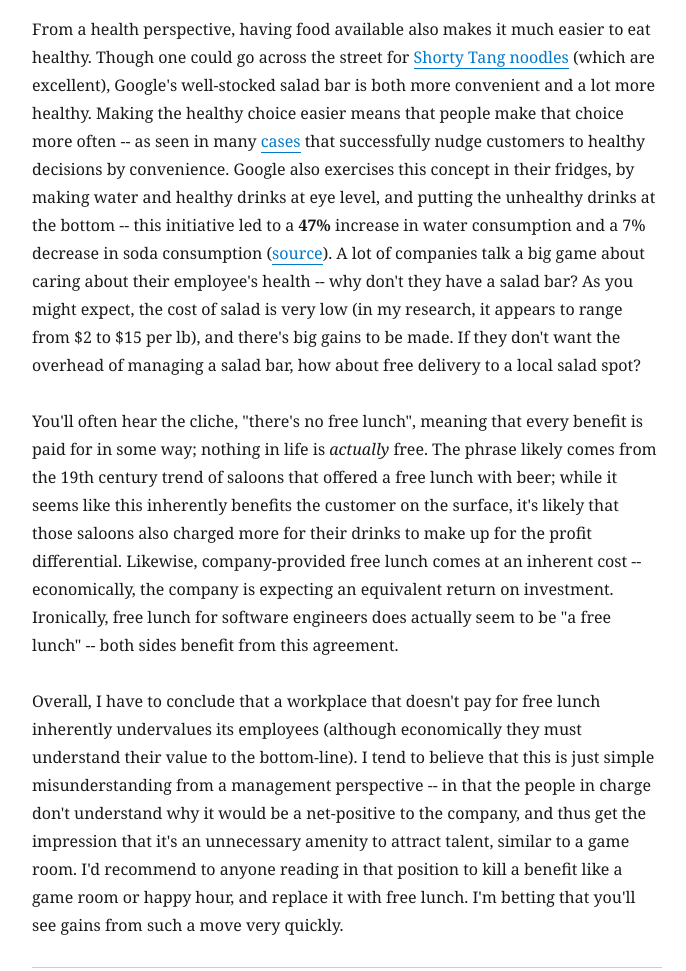
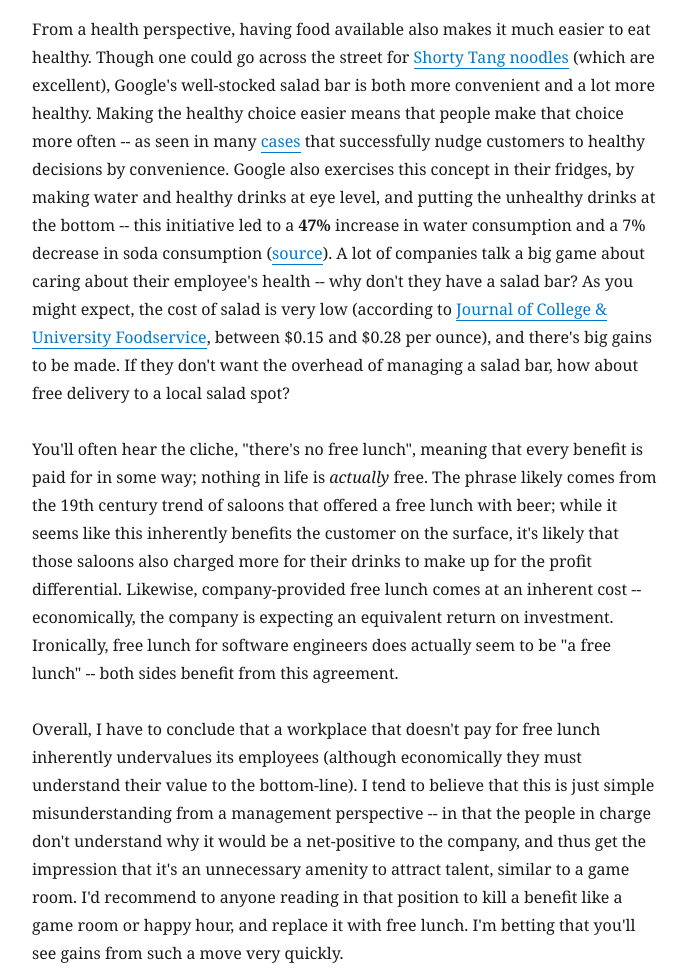
Before and after one commit to AaronBuxbaum/blog, a Gatsby site: page /no-free-lunch/ in a window 1280 px wide. Shown: the part 2212-3183 px from the top of the page, without its empty margins (293-979 px from the left). Built offline with nearby package versions, Linux system fonts and the light colour scheme; Gatsby itself is replaced by a stand-in of ours; some packages are replaced by stand-ins of ours.

Commit message:
Some more updates on no free lunch

```diff
--- a/content/blog/no-free-lunch/index.md
+++ b/content/blog/no-free-lunch/index.md
@@ -17,7 +17,7 @@ So, we come back to the question: does lunch cost more than $50, plus the negati
 
 The mental overhead of actually going out and getting food is surprisingly high. We've known for a long time that people only have [so much](https://en.wikipedia.org/wiki/Ego_depletion) that they can care about at one time, which is why many engineers have adapted consistent systems to remove unnecessary choices from their lives. For example, Mark Zuckerberg always wears the same shirt every day, and many engineers have taken to Soylent to avoid the "where should I get lunch?" debate entirely. By having the option directly there for your workers, it removes that choice from their mind, which has been proven to free their minds up to making better, faster, and more creative decisions.
 
-From a health perspective, having food available also makes it much easier to eat healthy. Though one could go across the street for [Shorty Tang noodles](http://www.shortytang.com/) (which are excellent), Google's well-stocked salad bar is both more convenient and a lot more healthy. Making the healthy choice easier means that people make that choice more often -- as seen in many [cases](https://www.npr.org/templates/story/story.php?storyId=131074210) that successfully nudge customers to healthy decisions by convenience. Google also exercises this concept in their fridges, by making water and healthy drinks at eye level, and putting the unhealthy drinks at the bottom -- this initiative led to a **47%** increase in water consumption and a 7% decrease in soda consumption ([source](https://www.washingtonpost.com/business/technology/google-crunches-data-on-munching-in-office/2013/09/01/3902b444-0e83-11e3-85b6-d27422650fd5_story.html?noredirect=on&utm_term=.93ba35c9e344)). A lot of companies talk a big game about caring about their employee's health -- why don't they have a salad bar? As you might expect, the cost of salad is very low (in my research, it appears to range from $2 to $15 per lb), and there's big gains to be made. If they don't want the overhead of managing a salad bar, how about free delivery to a local salad spot?
+From a health perspective, having food available also makes it much easier to eat healthy. Though one could go across the street for [Shorty Tang noodles](http://www.shortytang.com/) (which are excellent), Google's well-stocked salad bar is both more convenient and a lot more healthy. Making the healthy choice easier means that people make that choice more often -- as seen in many [cases](https://www.npr.org/templates/story/story.php?storyId=131074210) that successfully nudge customers to healthy decisions by convenience. Google also exercises this concept in their fridges, by making water and healthy drinks at eye level, and putting the unhealthy drinks at the bottom -- this initiative led to a **47%** increase in water consumption and a 7% decrease in soda consumption ([source](https://www.washingtonpost.com/business/technology/google-crunches-data-on-munching-in-office/2013/09/01/3902b444-0e83-11e3-85b6-d27422650fd5_story.html?noredirect=on&utm_term=.93ba35c9e344)). A lot of companies talk a big game about caring about their employee's health -- why don't they have a salad bar? As you might expect, the cost of salad is very low (according to [Journal of College & University Foodservice](https://www.tandfonline.com/doi/abs/10.1300/J278v01n04_02), between $0.15 and $0.28 per ounce), and there's big gains to be made. If they don't want the overhead of managing a salad bar, how about free delivery to a local salad spot?
 
 You'll often hear the cliche, "there's no free lunch", meaning that every benefit is paid for in some way; nothing in life is _actually_ free. The phrase likely comes from the 19th century trend of saloons that offered a free lunch with beer; while it seems like this inherently benefits the customer on the surface, it's likely that those saloons also charged more for their drinks to make up for the profit differential. Likewise, company-provided free lunch comes at an inherent cost -- economically, the company is expecting an equivalent return on investment. Ironically, free lunch for software engineers does actually seem to be "a free lunch" -- both sides benefit from this agreement.
 
```
